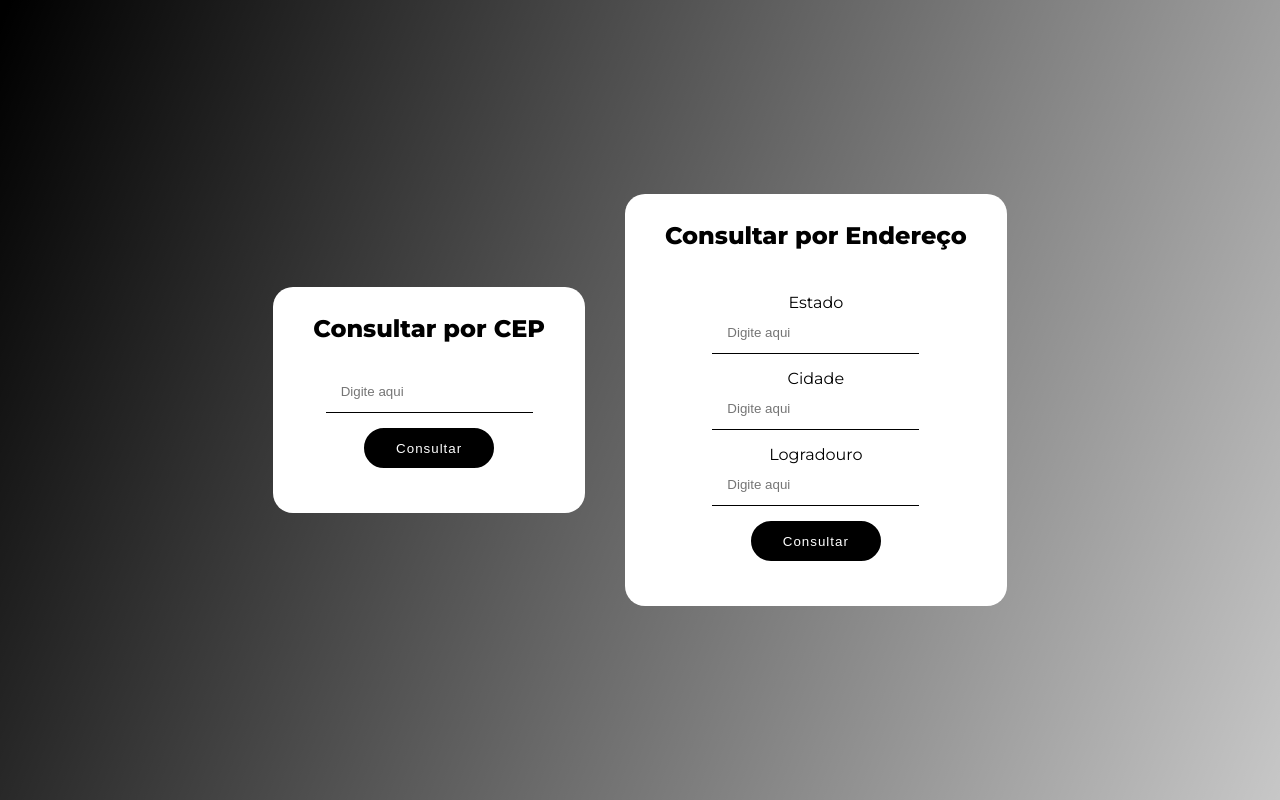
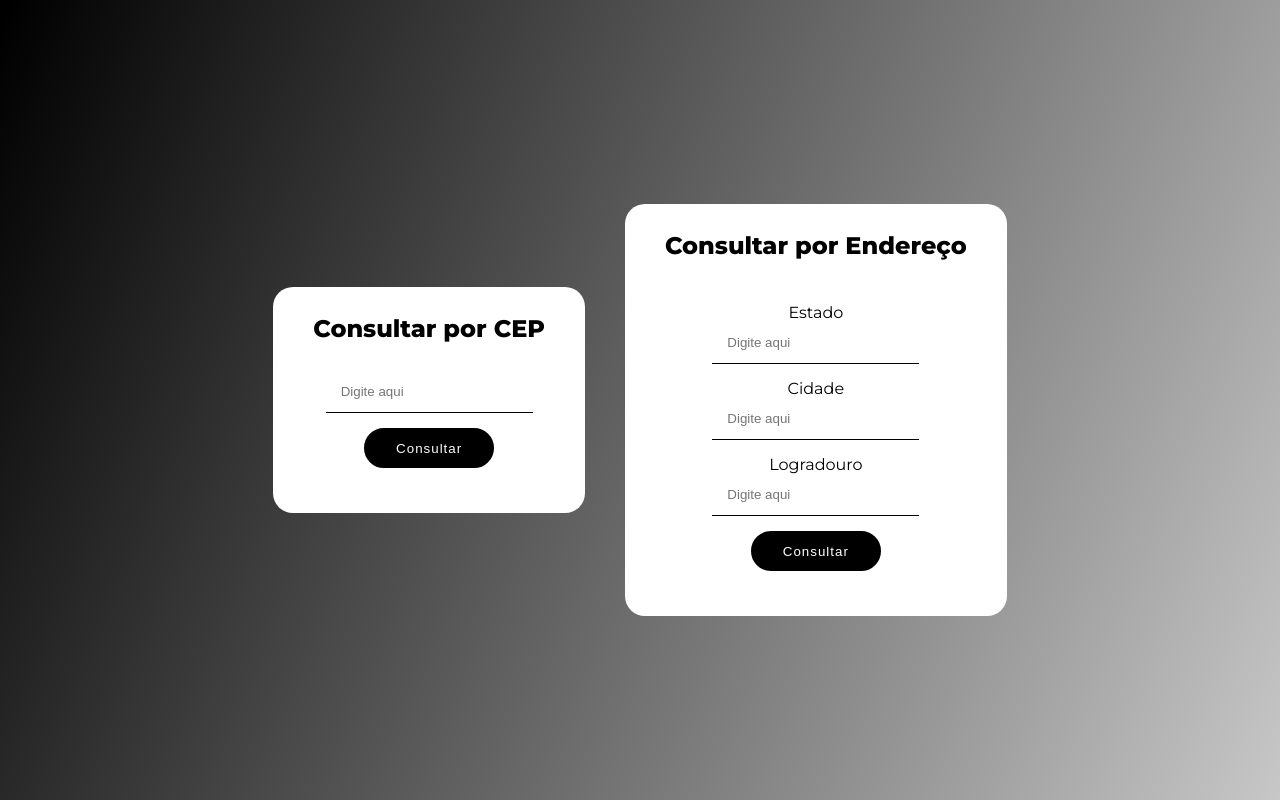
Before and after one commit to victorambrozi/consultar-cep, a plain HTML site: page index.html in a window 1280 px wide. Drawn offline with nearby package versions, Linux system fonts and the light colour scheme.

```diff
--- a/public/css/style.css
+++ b/public/css/style.css
@@ -8,8 +8,10 @@
 
 body {
     background: linear-gradient(112.93deg, #000000 0.67%, rgba(0, 56, 255, 0) 127.94%);
+    background-repeat: no-repeat;
 
     display: flex;
+    flex-wrap: wrap;
     justify-content: center;
     align-items: center;
     height: 100vh;
@@ -23,6 +25,10 @@
 
     border-radius: 20px;
     background-color: #fff;
+}
+
+.container:nth-child(2) {
+    margin-top: 20px;
 }
 
 .container h1 {
```
Also changed, not shown: index.html (+0 -1 lines).
